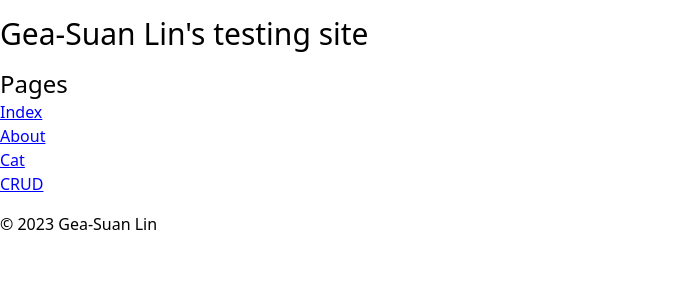
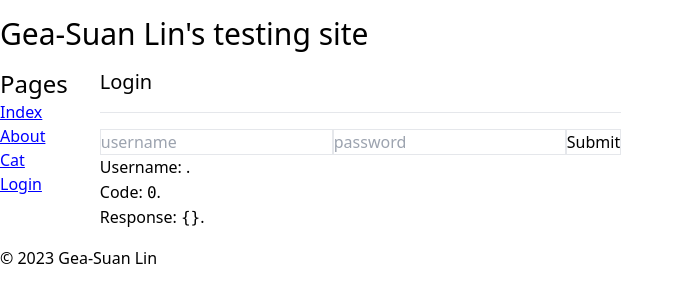
Before and after one commit to gslin/nuxt-playground, a Nuxt app: page /login in a window 1280 px wide. Shown: the top 302 px of the page, without its empty margins (0-684 px from the left). Built offline with nearby package versions, Linux system fonts and the light colour scheme.

Commit message:
Change CRUD page to Login one.

```diff
--- a/components/AppPages.vue
+++ b/components/AppPages.vue
@@ -4,6 +4,6 @@
   <li><NuxtLink to="/">Index</NuxtLink></li>
   <li><NuxtLink to="/about">About</NuxtLink></li>
   <li><NuxtLink to="/cat">Cat</NuxtLink></li>
-  <li><NuxtLink to="/crud">CRUD</NuxtLink></li>
+  <li><NuxtLink to="/login">Login</NuxtLink></li>
 </ul>
 </template>
--- a/pages/crud.vue
+++ b/pages/login.vue
@@ -20,7 +20,7 @@
 </script>
 
 <template>
-<h3>CRUD</h3>
+<h3>Login</h3>
 <hr/>
 <form @submit.prevent="login();">
   <input class="border" name="username" placeholder="username" type="text" v-model="d.username" />
```
